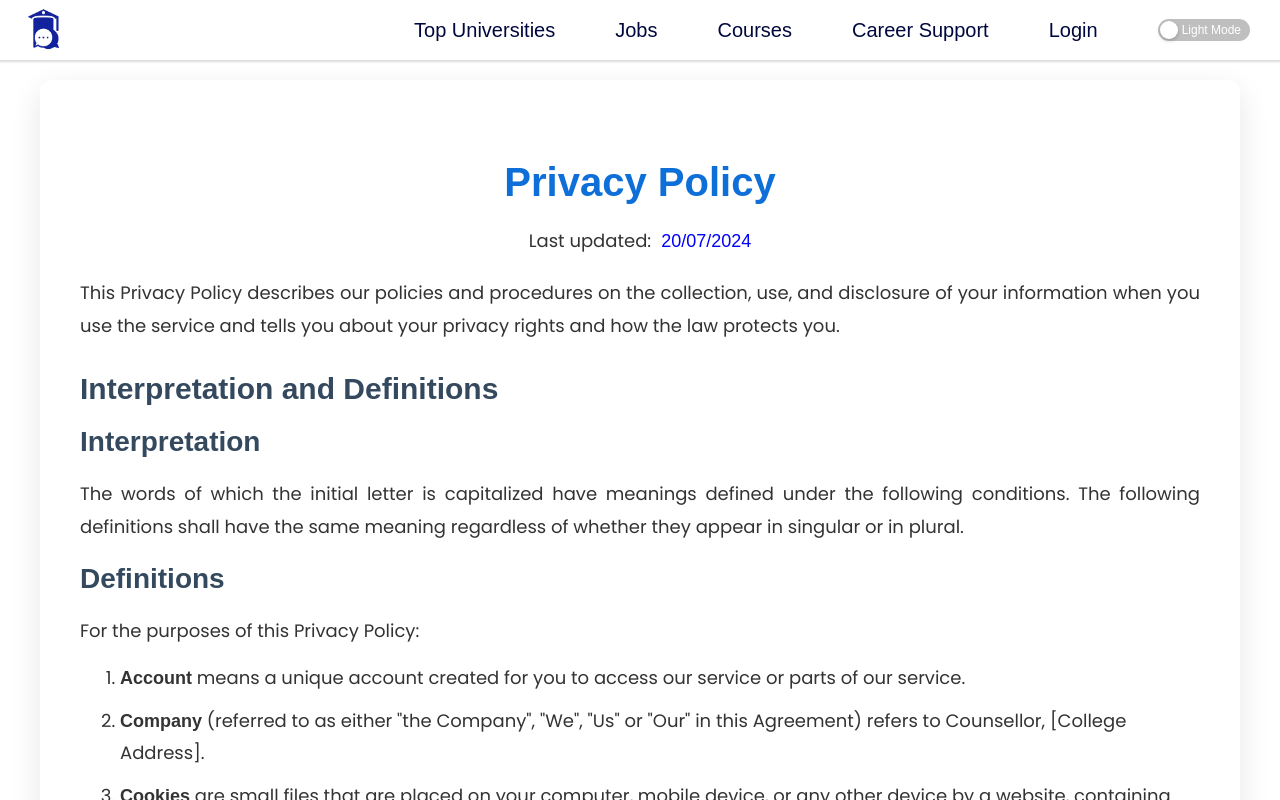
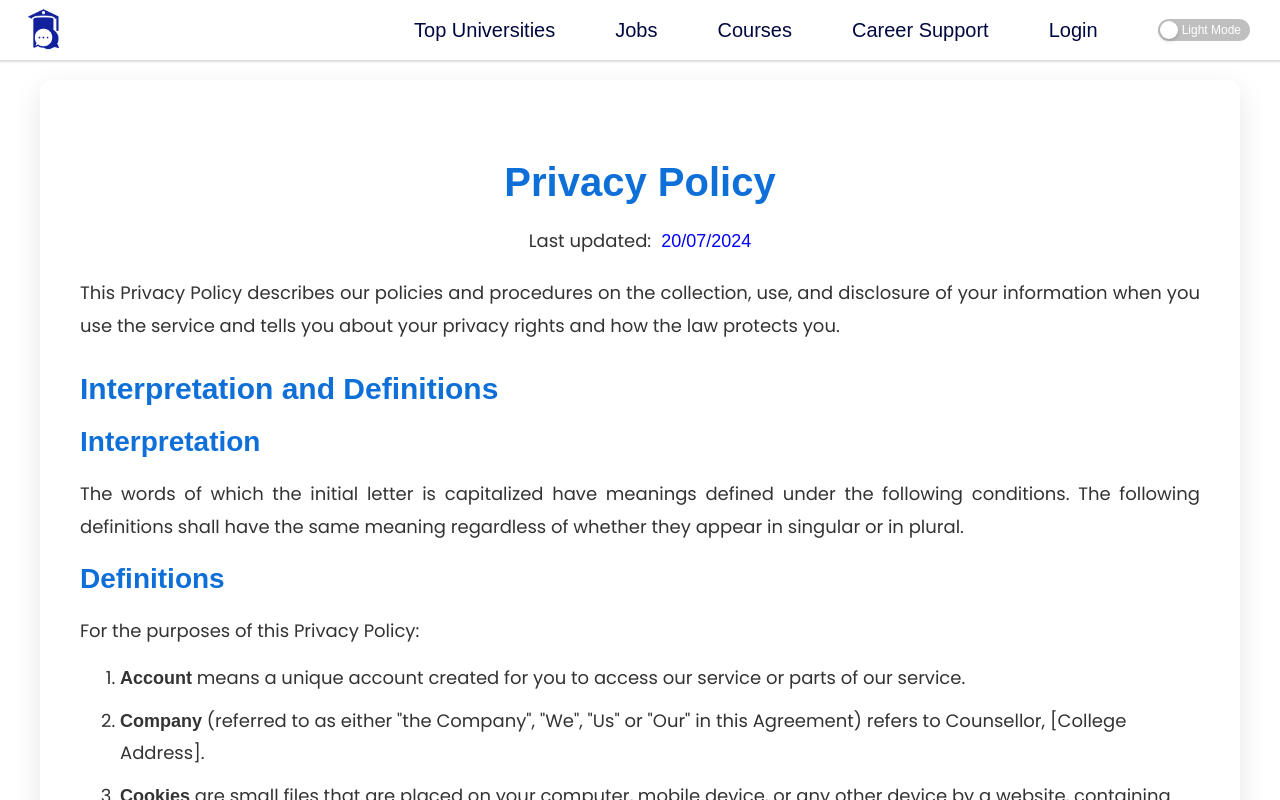
Before and after one commit to Counselllor/Counsellor-Web, a React (Vite) app: page /privacy-policy in a window 1280 px wide. Built offline with nearby package versions, Linux system fonts and the light colour scheme; a web font is replaced by a local one.

Commit message:
updated color

```diff
--- a/src/components/Terms/Terms.css
+++ b/src/components/Terms/Terms.css
@@ -57,18 +57,17 @@
   text-align: center;
   margin-bottom: 2rem;
   color: #12229d;
-  color: #0d6fd7;
 }
 
 .privacy-policy-container h2 {
-  color: #34495e;
+  color: #0d6fd7;
   font-size: 30px;
   margin-top: 3rem;
   margin-bottom: 1.5rem;
 }
 
 .privacy-policy-container h3 {
-  color: #34495e;
+  color: #0d6fd7;
   font-size: 28px;
   margin-top: 2rem;
   margin-bottom: 1rem;
```
